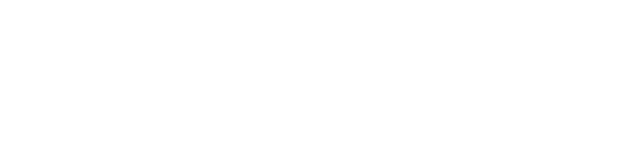
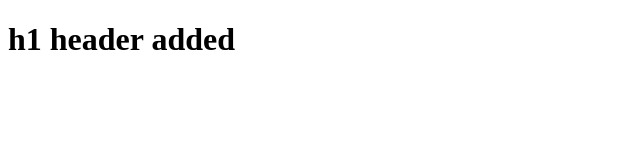
Before and after one commit to SartazIslamAlvi/second-repository, a plain HTML site: page index.html in a window 1280 px wide. Shown: the whole page, without its empty margins (0-640 px from the left). Drawn offline with Linux system fonts and the light colour scheme.

Commit message:
h1 header added

```diff
--- a/index.html
+++ b/index.html
@@ -7,6 +7,6 @@
     <title>Second Repository</title>
 </head>
 <body>
-
+    <h1>h1 header added</h1>
 </body>
 </html>
```
